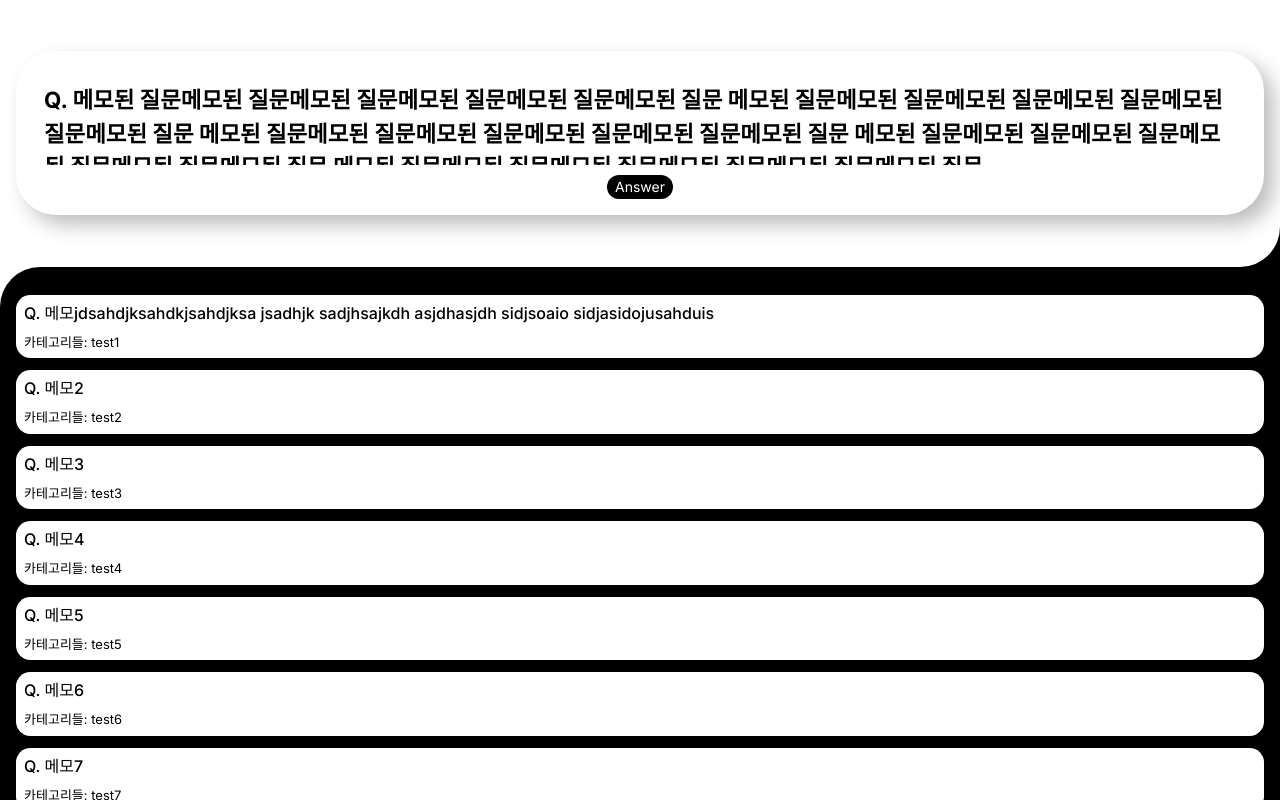
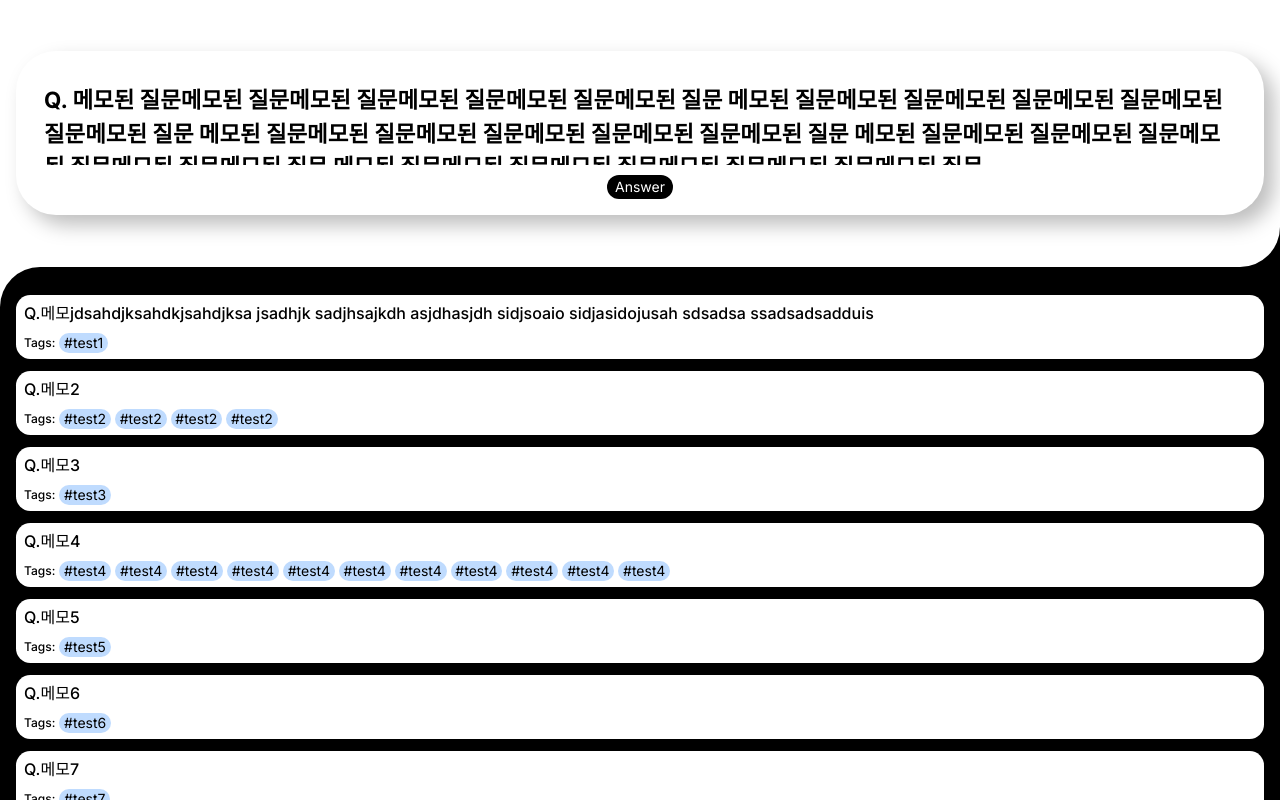
Before and after one commit to itscold96/memo-lie, a Next.js app: page / in a window 1280 px wide. Built offline with nearby package versions, Linux system fonts and the light colour scheme.

Commit message:
Style: 아토믹 hashtag 제작

```diff
--- /dev/null
+++ b/components/atom/Hashtag.tsx
@@ -0,0 +1,20 @@
+import Span from '@/components/atom/Span';
+import Button from '@/components/atom/Button';
+import { buttonStyle } from '@/components/style/styles';
+
+interface HashtagProps {
+  category: string;
+}
+
+function Hashtag(props: HashtagProps) {
+  return (
+    <Button
+      handle_click={() => console.log('해시태그 클릭')}
+      className={buttonStyle({ mode: 'hashtag', size: 'small' })}
+    >
+      #{props.category}
+    </Button>
+  );
+}
+
+export default Hashtag;
--- a/components/atom/Span.tsx
+++ b/components/atom/Span.tsx
@@ -1,13 +1,19 @@
 interface SpanProps {
-  prefix: string;
+  prefix?: string;
   content: string;
-  className: string;
+  style: 'memoTitle' | 'tag';
 }
+
+const spanStyle: Record<string, string> = {
+  memoTitle: 'line-clamp-2 overflow-hidden text-ellipsis text-base font-medium',
+  tag: 'font-medium text-xs',
+};
 
 function Span(props: SpanProps) {
   return (
-    <span className={props.className}>
-      {props.prefix} {props.content}
+    <span className={spanStyle[props.style]}>
+      {props.prefix}
+      {props.content}
     </span>
   );
 }
--- /dev/null
+++ b/components/molecule/CategoryTags.tsx
@@ -0,0 +1,22 @@
+import Span from '@/components/atom/Span';
+import Hashtag from '@/components/atom/Hashtag';
+
+interface CategoryTagsProps {
+  spanTitle: string;
+  categories: string[];
+}
+
+function CategoryTags(props: CategoryTagsProps) {
+  return (
+    <div className={'flex items-center gap-1'}>
+      <Span content={props.spanTitle} style={'tag'} />
+      <div className={'flex items-center gap-1 overflow-scroll scrollbar-hide'}>
+        {props.categories.map((category) => (
+          <Hashtag category={category} />
+        ))}
+      </div>
+    </div>
+  );
+}
+
+export default CategoryTags;
--- a/components/molecule/MemoItem.tsx
+++ b/components/molecule/MemoItem.tsx
@@ -1,8 +1,9 @@
 import Span from '@/components/atom/Span';
+import CategoryTags from '@/components/molecule/CategoryTags';
 
 interface MemoItemProps {
   title: string;
-  category: string[];
+  categories: string[];
 }
 
 function MemoItem(props: MemoItemProps) {
@@ -12,14 +13,8 @@ function MemoItem(props: MemoItemProps) {
         'flex flex-col gap-2 rounded-[0.9rem] bg-white px-2 py-1.5  text-black'
       }
     >
-      <Span
-        prefix={'Q.'}
-        content={props.title}
-        className={
-          'line-clamp-2 h-full w-full overflow-hidden text-ellipsis text-base font-medium'
-        }
-      />
-      <div>카테고리들: {props.category}</div>
+      <Span style={'memoTitle'} prefix={'Q.'} content={props.title} />
+      <CategoryTags spanTitle={'Tags: '} categories={props.categories} />
     </div>
   );
 }
--- a/components/style/styles.ts
+++ b/components/style/styles.ts
@@ -5,6 +5,7 @@ export const buttonStyle = cva('button', {
     mode: {
       card: 'h-full   rounded-2xl bg-black text-white',
       filter: 'h-full px-1 rounded-2xl bg-gray-400 text-black',
+      hashtag: 'rounded-2xl bg-blue-200 px-[0.3rem] ',
     },
     size: {
       small: 'text-sm px-2',
--- a/components/template/MemoList.tsx
+++ b/components/template/MemoList.tsx
@@ -5,20 +5,40 @@ function MemoList() {
     {
       id: 'm1',
       title:
-        '메모jdsahdjksahdkjsahdjksa jsadhjk sadjhsajkdh asjdhasjdh sidjsoaio sidjasidojusahduis',
-      category: ['test1'],
+        '메모jdsahdjksahdkjsahdjksa jsadhjk sadjhsajkdh asjdhasjdh sidjsoaio sidjasidojusah sdsadsa ssadsadsadduis',
+      categories: ['test1'],
     },
-    { id: 'm2', title: '메모2', category: ['test2'] },
-    { id: 'm3', title: '메모3', category: ['test3'] },
-    { id: 'm4', title: '메모4', category: ['test4'] },
-    { id: 'm5', title: '메모5', category: ['test5'] },
-    { id: 'm6', title: '메모6', category: ['test6'] },
-    { id: 'm7', title: '메모7', category: ['test7'] },
-    { id: 'm8', title: '메모8', category: ['test8'] },
-    { id: 'm9', title: '메모9', category: ['test9'] },
-    { id: 'm10', title: '메모10', category: ['test10'] },
-    { id: 'm11', title: '메모11', category: ['test11'] },
-    { id: 'm12', title: '메모12', category: ['test12'] },
+    {
+      id: 'm2',
+      title: '메모2',
+      categories: ['test2', 'test2', 'test2', 'test2'],
+    },
+    { id: 'm3', title: '메모3', categories: ['test3'] },
+    {
+      id: 'm4',
+      title: '메모4',
+      categories: [
+        'test4',
+        'test4',
+        'test4',
+        'test4',
+        'test4',
+        'test4',
+        'test4',
+        'test4',
+        'test4',
+        'test4',
+        'test4',
+      ],
+    },
+    { id: 'm5', title: '메모5', categories: ['test5'] },
+    { id: 'm6', title: '메모6', categories: ['test6'] },
+    { id: 'm7', title: '메모7', categories: ['test7'] },
+    { id: 'm8', title: '메모8', categories: ['test8'] },
+    { id: 'm9', title: '메모9', categories: ['test9'] },
+    { id: 'm10', title: '메모10', categories: ['test10'] },
+    { id: 'm11', title: '메모11', categories: ['test11'] },
+    { id: 'm12', title: '메모12', categories: ['test12'] },
   ];
 
   return (
@@ -29,7 +49,11 @@ function MemoList() {
         }
       >
         {testObjList.map((test) => (
-          <MemoItem key={test.id} title={test.title} category={test.category} />
+          <MemoItem
+            key={test.id}
+            title={test.title}
+            categories={test.categories}
+          />
         ))}
       </article>
     </section>
--- a/components/type/type.ts
+++ b/components/type/type.ts
@@ -1,5 +1,10 @@
 import { VariantProps } from 'class-variance-authority';
 import { buttonStyle } from '@/components/style/styles';
+
+export interface DefaultProps {
+  content: string;
+  className: string;
+}
 
 export interface ButtonProps
   extends React.ButtonHTMLAttributes<HTMLButtonElement>,
```
